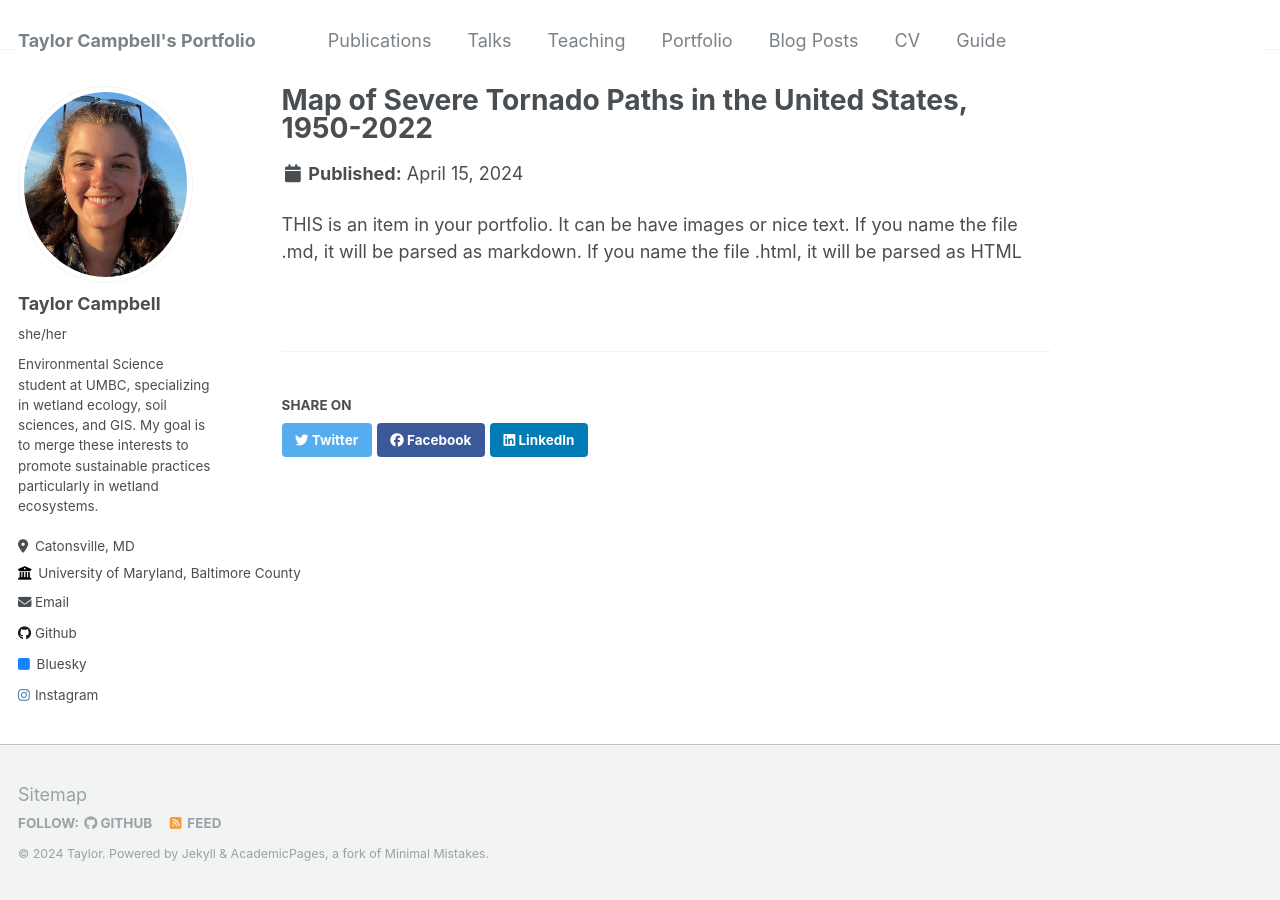
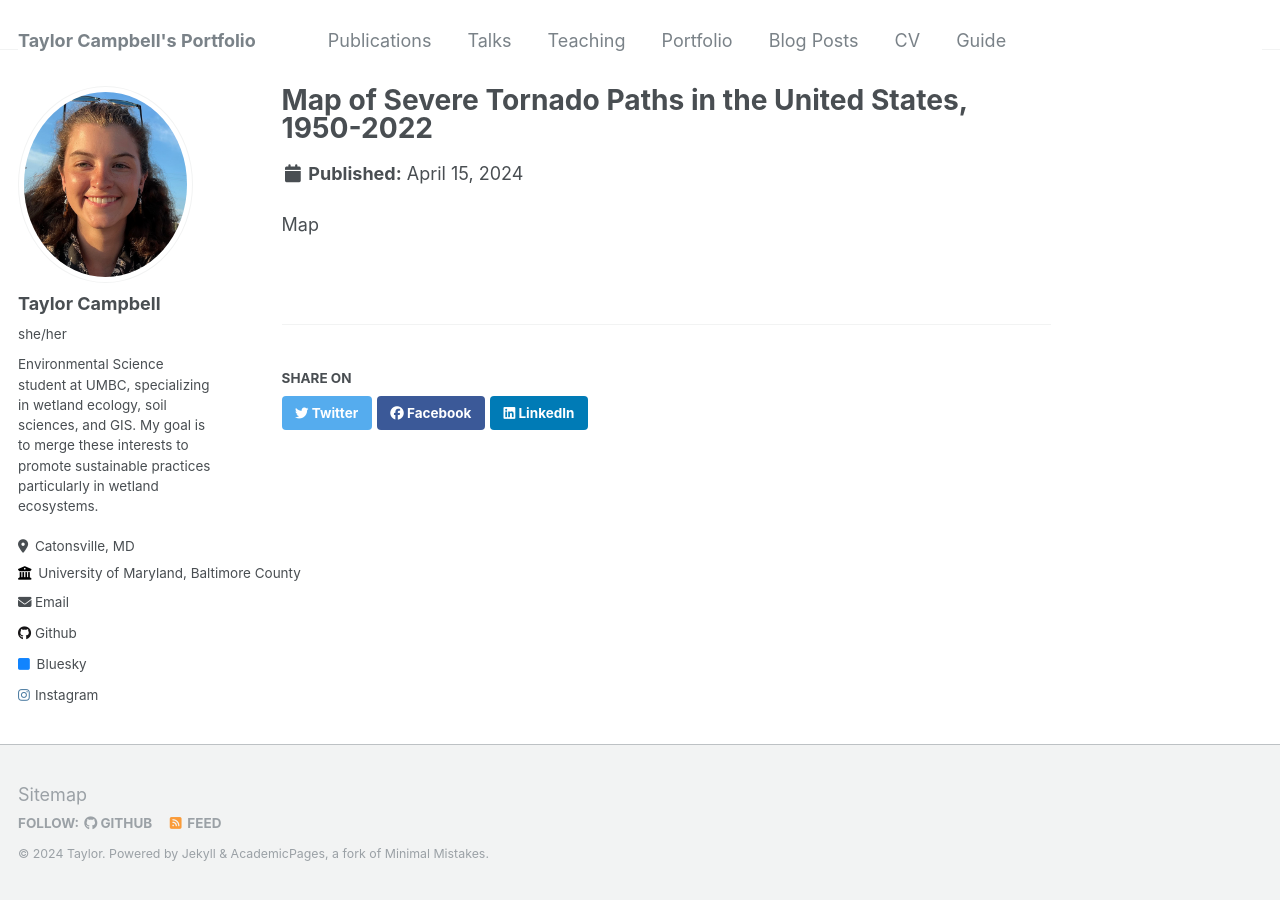
Before and after one commit to taylorc4/taylorc4.github.io, a Jekyll site: the page built from _portfolio/portfolio-tornado.md, in a window 1280 px wide. Built offline with Jekyll 4.4.1, drawn with Linux system fonts in a browser that asks for light colours.

Commit message:
Update portfolio-tornado.md

```diff
--- a/_portfolio/portfolio-tornado.md
+++ b/_portfolio/portfolio-tornado.md
@@ -4,4 +4,4 @@
 collection: portfolio
 ---
 
-THIS is an item in your portfolio. It can be have images or nice text. If you name the file .md, it will be parsed as markdown. If you name the file .html, it will be parsed as HTML
+Map
```
